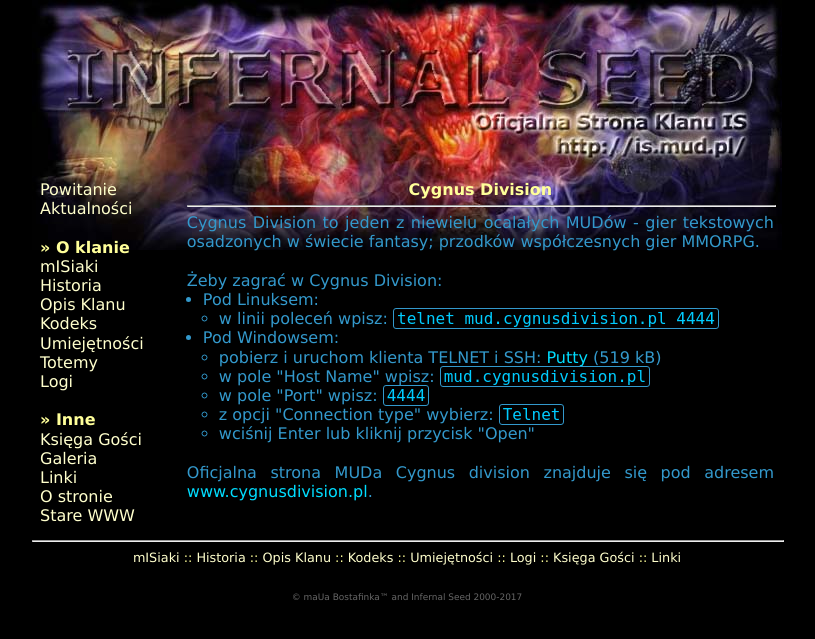
After one commit to bostaf/is-silex, a PHP site: template app/views/cygnus.html.twig in a window 1280 px wide. The commit adds this page. Shown: the top 639 px of the page, without its empty margins (233-1048 px from the left). Run offline with PHP 8.4, Linux system fonts and the light colour scheme; the template is opened without the code that fills it, so the values that code supplies are empty; some libraries are stand-ins or nearby versions.

Commit message:
Add about Cygnus Division.

```diff
--- /dev/null
+++ b/app/views/cygnus.html.twig
@@ -0,0 +1,35 @@
+{% extends 'base.html.twig' %}
+{% set page_title = 'Cygnus Division' %}
+
+{% block content %}
+    {{ parent() }}
+
+    Cygnus Division to jeden z niewielu ocalałych MUDów - gier tekstowych osadzonych w świecie fantasy;
+    przodków współczesnych gier MMORPG.
+    <br /><br />
+    Żeby zagrać w Cygnus Division:
+    <ul>
+        <li>
+            Pod Linuksem:
+            <ul>
+                <li>
+                    w linii poleceń wpisz: <span class="inline-code">telnet mud.cygnusdivision.pl 4444</span>
+                </li>
+            </ul>
+        </li>
+        <li>
+            Pod Windowsem:
+            <ul>
+                <li>
+                    pobierz i uruchom klienta TELNET i SSH: <a href="https://the.earth.li/~sgtatham/putty/latest/x86/putty.exe">Putty</a> (519 kB)
+                </li>
+                <li>w pole "Host Name" wpisz: <span class="inline-code">mud.cygnusdivision.pl</span></li>
+                <li>w pole "Port" wpisz: <span class="inline-code">4444</span></li>
+                <li>z opcji "Connection type" wybierz: <span class="inline-code">Telnet</span></li>
+                <li>wciśnij Enter lub kliknij przycisk "Open"</li>
+            </ul>
+        </li>
+    </ul>
+    <br />
+    Oficjalna strona MUDa Cygnus division znajduje się pod adresem <a href="http://www.cygnusdivision.pl">www.cygnusdivision.pl</a>.
+{% endblock %}
--- a/app/views/powitanie.html.twig
+++ b/app/views/powitanie.html.twig
@@ -4,7 +4,7 @@
 {% block content %}
     {{ parent() }}
 
-Witaj w siedzibie Klanu Infernal Seed, istniejącego w świecie <a href="http://www.cygnusdivision.pl/" class="tresc">MUDa Cygnus Division</a>. Jeżeli
+Witaj w siedzibie Klanu Infernal Seed, istniejącego w świecie <a href="{{ path('cygnus-division') }}" class="tresc">MUDa Cygnus Division</a>. Jeżeli
 zechcesz opowiemy Ci więcej o naszym  Klanie, Jego długiej historii i
 dniu dzisiejszym. Dowiesz się kim jesteśmy, poznasz zasady, którymi się
 kierujemy i świat w jakim żyjemy. Świat pełen przygód i niespodzianek, w
@@ -13,4 +13,5 @@ orężem i magią. Dobrze jest mieć wtedy przy sobie dzielną drużynę
 wiernych klanowiczów, służących zawsze wsparciem i pomocą. Kto wie, być
 może gdy kiedyś spotkają się wiodące nas ścieżki, to okażesz się osobą
 godną zasilić szeregi naszego Klanu.
+    <div class="zagraj"><a href="{{ path('cygnus-division') }}">ZAGRAJ</a></div>
 {% endblock %}
--- a/src/Is/Controller/MainController.php
+++ b/src/Is/Controller/MainController.php
@@ -67,6 +67,9 @@ class MainController implements ControllerProviderInterface {
         $factory->get('/misiaki/{firstLog}/{secondLog}', 'Is\Controller\MainController::misiaki')->value('firstLog', '')->value('secondLog', '')->bind('misiaki');
         $factory->get('/bios', 'Is\Controller\MainController::biosMenu')->bind('bios-menu');
         $factory->get('/misiak/{misiak}', 'Is\Controller\MainController::historiaMisiaka')->assert('misiak', '[A-Za-z]+')->bind('historia-misiaka');
+        $factory->get('/cygnus-division', function () use ($app) {
+            return $app['twig']->render('cygnus.html.twig', array());
+        })->bind('cygnus-division');
         return $factory;
     }
 
--- a/web/css/style.css
+++ b/web/css/style.css
@@ -19,6 +19,7 @@ body {
     background-position: center top;
     background-size: 100% auto;
     font-size: 1em;
+    line-height: 1.2em;
 }
 h1 {
     text-align: center;
@@ -181,7 +182,23 @@ a.box-shadow-menu {
     0 0.3em 0 0 #ffff99,
     0 0.6em 0 0 #ffff99;
 }
-
+span.inline-code {
+    font-family: monospace, sans-serif;
+    font-size: 1em;
+    color: #00ccff;
+    border: 1px solid #3399cc;
+    border-radius: 3px;
+    padding: 0 3px;
+}
+div.zagraj {
+    text-align: center;
+    margin: 2em;
+    padding: 2em;
+    letter-spacing: 0.2em;
+}
+div.zagraj a {
+    color: #ff3333;
+}
 
 @media screen {
     .viewport-small {
```
